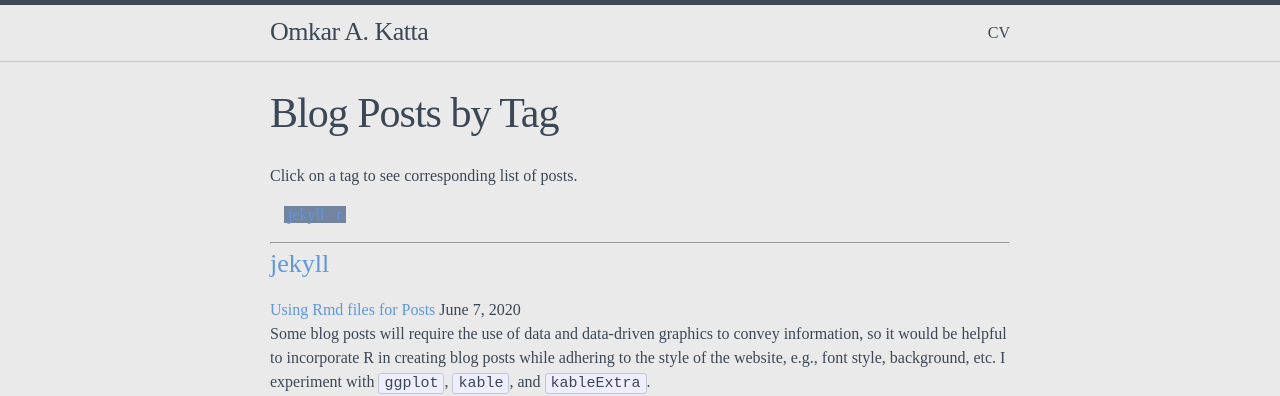
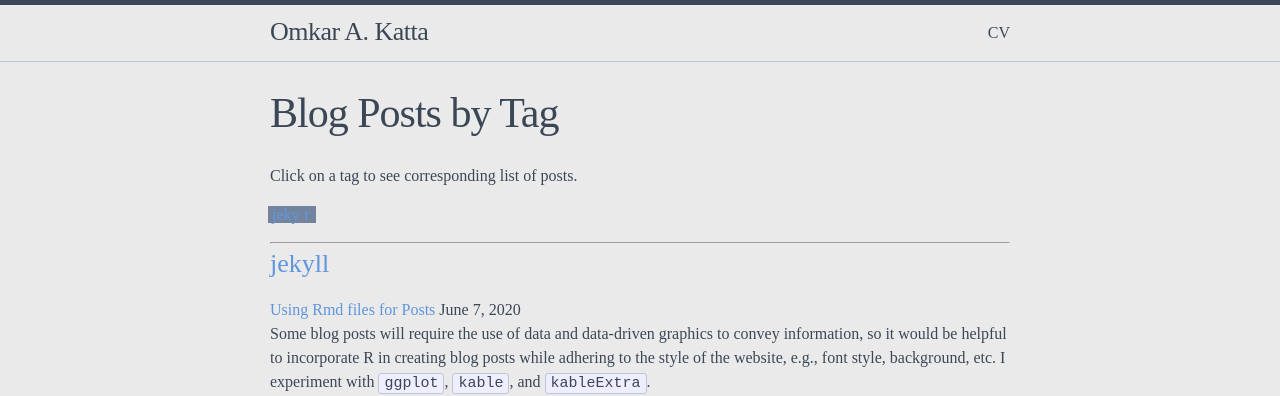
Before and after one commit to omkarakatta/omkarakatta.github.io, a Jekyll site: the page built from pages/postsbytag.md, in a window 1280 px wide. Shown: the top 396 px of the page. Built offline with Jekyll 4.4.1, drawn with Linux system fonts in a browser that asks for light colours; nearby versions of some CDN libraries.

Commit message:
move tag list to the left

```diff
--- a/pages/postsbytag.md
+++ b/pages/postsbytag.md
@@ -9,7 +9,7 @@
 <ul class = "tags">
 {% for tag in site.tags %}
   {% assign t = tag | first %}
-  <li style = "margin-right:1em; margin-left:-1em; padding:0 4px">
+  <li style = "margin-right:1em; margin-left:-2em; padding:0 4px">
     <a href="/tag/#{{t | downcase | replace:" ","-" }}">{{ t | downcase }}</a>
   </li>
 {% endfor %}
```
